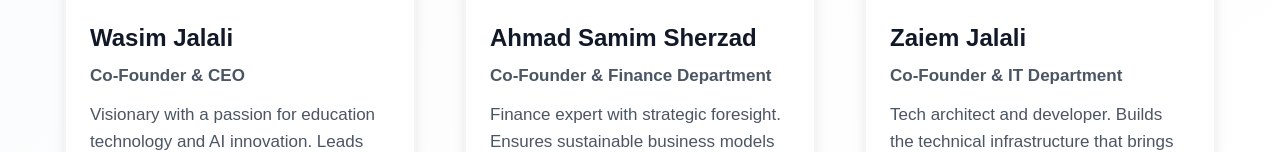
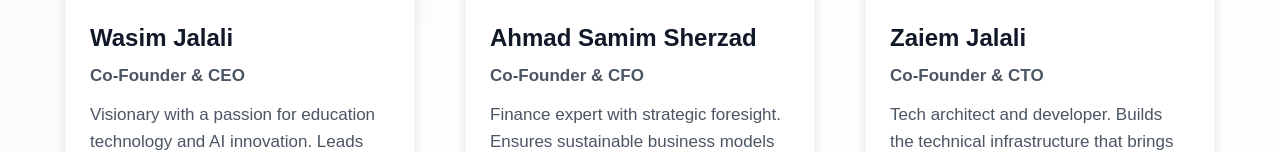
Before and after one commit to wasimjalali/kursfind_ai, a Next.js app: page /en/about in a window 1280 px wide. Shown: the part 2108-2260 px from the top of the page. Built offline with nearby package versions, Linux system fonts and the light colour scheme.

Commit message:
Update team member roles: Change to CFO and CTO, apply cyan-500 color to all subtitles and hover borders to match

```diff
--- a/app/en/about/page.jsx
+++ b/app/en/about/page.jsx
@@ -43,21 +43,24 @@ export default function AboutPageEN() {
       role: 'Co-Founder & CEO',
       image: '/landing/team/Wasim.png',
       description: 'Visionary with a passion for education technology and AI innovation. Leads the team with clear strategy and focus on impact.',
-      color: 'cyan',
+      color: 'cyan-500',
+      borderColor: 'cyan-500',
     },
     {
       name: 'Ahmad Samim Sherzad',
-      role: 'Co-Founder & Finance Department',
+      role: 'Co-Founder & CFO',
       image: '/landing/team/Samim.JPG',
       description: 'Finance expert with strategic foresight. Ensures sustainable business models and solid partnerships.',
-      color: 'emerald',
+      color: 'cyan-500',
+      borderColor: 'cyan-500',
     },
     {
       name: 'Zaiem Jalali',
-      role: 'Co-Founder & IT Department',
+      role: 'Co-Founder & CTO',
       image: '/landing/team/Zaiem.JPG',
       description: 'Tech architect and developer. Builds the technical infrastructure that brings our AI platform to life.',
-      color: 'cyan',
+      color: 'cyan-500',
+      borderColor: 'cyan-500',
     },
   ];
 
@@ -170,9 +173,9 @@ export default function AboutPageEN() {
               {teamMembers.map((member, i) => (
                 <div
                   key={i}
-                  className="group bg-white rounded-3xl overflow-hidden shadow-lg hover:shadow-2xl transition-all duration-300 hover:-translate-y-2 border-2 border-gray-100 hover:border-cyan-400"
+                  className={`group bg-white rounded-3xl overflow-hidden shadow-lg hover:shadow-2xl transition-all duration-300 hover:-translate-y-2 border-2 border-gray-100 hover:border-${member.borderColor}`}
                 >
-                  <div className={`aspect-[3/4] bg-gradient-to-br from-${member.color}-100 to-${member.color === 'cyan' ? 'emerald' : 'cyan'}-100 relative overflow-hidden`}>
+                  <div className={`aspect-[3/4] bg-gradient-to-br from-cyan-100 to-emerald-100 relative overflow-hidden`}>
                     <Image
                       src={member.image}
                       alt={member.name}
@@ -182,7 +185,7 @@ export default function AboutPageEN() {
                   </div>
                   <div className="p-6">
                     <h3 className="text-2xl font-bold text-gray-900 mb-2">{member.name}</h3>
-                    <p className="text-cyan-400 font-semibold mb-3">{member.role}</p>
+                    <p className={`text-${member.color} font-semibold mb-3`}>{member.role}</p>
                     <p className="text-gray-600 leading-relaxed">{member.description}</p>
                   </div>
                 </div>
--- a/app/ueber-uns/page.jsx
+++ b/app/ueber-uns/page.jsx
@@ -43,21 +43,24 @@ export default function UeberUnsPage() {
       role: 'Co-Founder & CEO',
       image: '/landing/team/Wasim.png',
       description: 'Visionär mit Leidenschaft für Bildungstechnologie und KI-Innovation. Führt das Team mit klarer Strategie und Fokus auf Impact.',
-      color: 'cyan',
+      color: 'cyan-500',
+      borderColor: 'cyan-500',
     },
     {
       name: 'Ahmad Samim Sherzad',
-      role: 'Co-Founder & Finance Department',
+      role: 'Co-Founder & CFO',
       image: '/landing/team/Samim.JPG',
       description: 'Finanzexperte mit strategischem Weitblick. Sorgt für nachhaltige Geschäftsmodelle und solide Partnerschaften.',
-      color: 'emerald',
+      color: 'cyan-500',
+      borderColor: 'cyan-500',
     },
     {
       name: 'Zaiem Jalali',
-      role: 'Co-Founder & IT Department',
+      role: 'Co-Founder & CTO',
       image: '/landing/team/Zaiem.JPG',
       description: 'Tech-Architekt und Entwickler. Baut die technische Infrastruktur, die unsere KI-Plattform zum Leben erweckt.',
-      color: 'cyan',
+      color: 'cyan-500',
+      borderColor: 'cyan-500',
     },
   ];
 
@@ -170,9 +173,9 @@ export default function UeberUnsPage() {
               {teamMembers.map((member, i) => (
                 <div
                   key={i}
-                  className="group bg-white rounded-3xl overflow-hidden shadow-lg hover:shadow-2xl transition-all duration-300 hover:-translate-y-2 border-2 border-gray-100 hover:border-cyan-400"
+                  className={`group bg-white rounded-3xl overflow-hidden shadow-lg hover:shadow-2xl transition-all duration-300 hover:-translate-y-2 border-2 border-gray-100 hover:border-${member.borderColor}`}
                 >
-                  <div className={`aspect-[3/4] bg-gradient-to-br from-${member.color}-100 to-${member.color === 'cyan' ? 'emerald' : 'cyan'}-100 relative overflow-hidden`}>
+                  <div className={`aspect-[3/4] bg-gradient-to-br from-cyan-100 to-emerald-100 relative overflow-hidden`}>
                     <Image
                       src={member.image}
                       alt={member.name}
@@ -182,7 +185,7 @@ export default function UeberUnsPage() {
                   </div>
                   <div className="p-6">
                     <h3 className="text-2xl font-bold text-gray-900 mb-2">{member.name}</h3>
-                    <p className="text-cyan-400 font-semibold mb-3">{member.role}</p>
+                    <p className={`text-${member.color} font-semibold mb-3`}>{member.role}</p>
                     <p className="text-gray-600 leading-relaxed">{member.description}</p>
                   </div>
                 </div>
```
